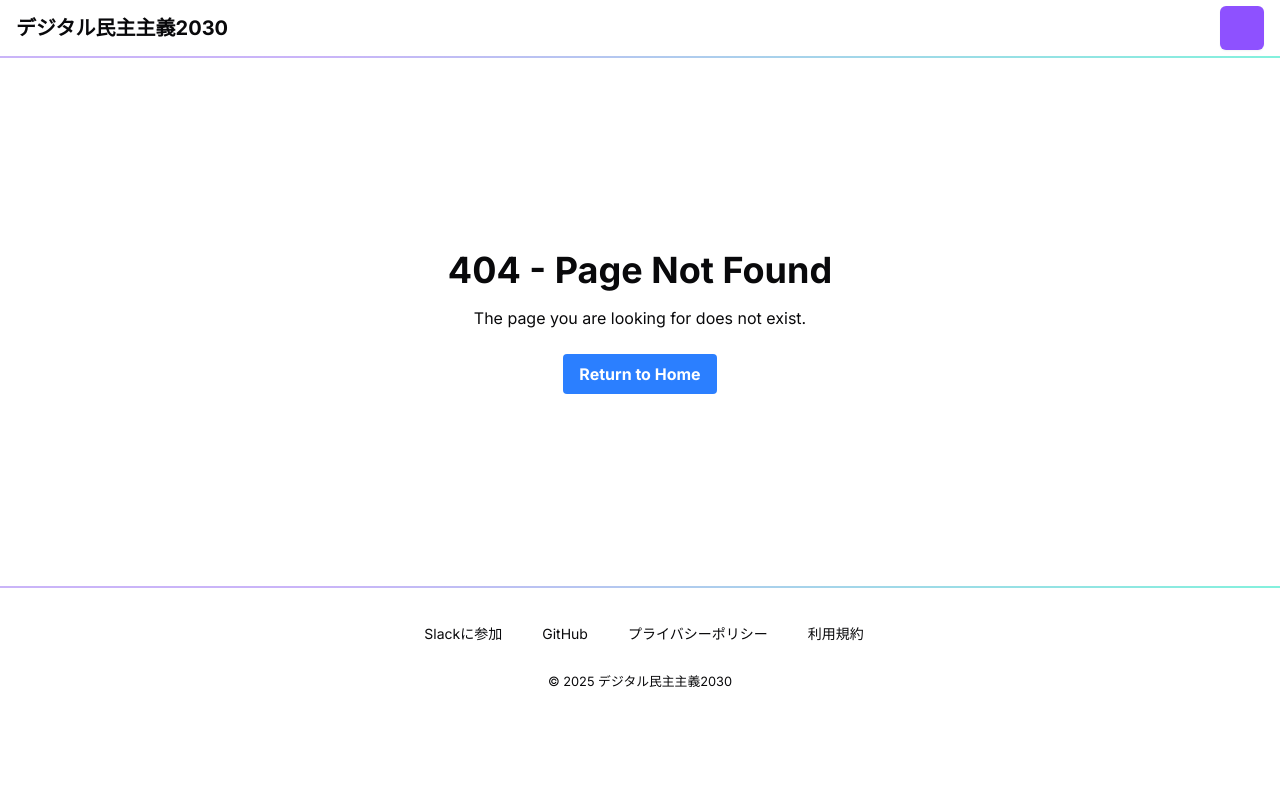
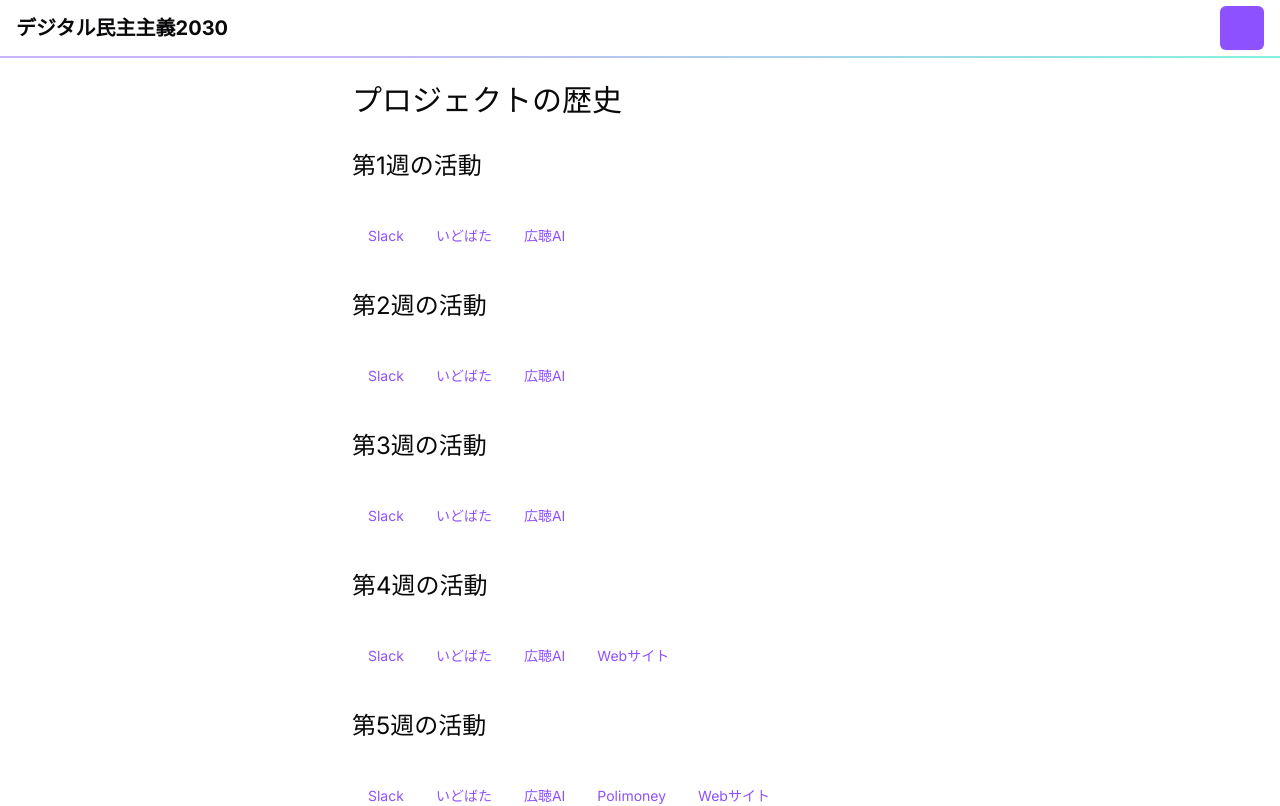
Before and after one commit to moai-redcap/dd2030website, a Next.js app: page /history in a window 1280 px wide. Before the commit this address had no page. Shown: the top 806 px of the page. Built offline with nearby package versions, Linux system fonts and the light colour scheme; some icons are missing; a web font is replaced by a local one.

Commit message:
add history page

```diff
--- /dev/null
+++ b/app/history/[slug]/page.tsx
@@ -0,0 +1,159 @@
+import path from 'path'
+import fs from 'fs'
+import { marked } from 'marked'
+import { Markdown } from '@/components/Markdown'
+import Link from 'next/link'
+import { buttonVariants } from '@/components/ui/button'
+import NavigateNextIcon from '@mui/icons-material/NavigateNext'
+import NavigateBeforeIcon from '@mui/icons-material/NavigateBefore'
+
+export async function generateStaticParams() {
+  // markdownディレクトリのパス
+  const markdownDir = path.join(process.cwd(), 'markdown')
+
+  // ディレクトリ内のファイル一覧を取得
+  const files = fs.readdirSync(markdownDir)
+
+  // githubまたはslackで始まる.mdファイルのみを抽出し、拡張子を除去してスラッグとして使用
+  return files
+    .filter(
+      (file) => file.endsWith('.md') && (file.startsWith('github') || file.startsWith('slack')),
+    )
+    .map((file) => ({
+      slug: file.replace(/\.md$/, ''),
+    }))
+}
+
+type PageProps = {
+  params: Promise<{
+    slug: string
+  }>
+}
+
+export default async function Page({ params }: PageProps) {
+  const slug = (await params).slug
+
+  // ファイルパスを構築
+  const filePath = path.join(process.cwd(), 'markdown', `${slug}.md`)
+
+  // ファイルが存在するか確認
+  if (!fs.existsSync(filePath)) {
+    // ファイルが存在しない場合はデフォルトのabout.mdを表示
+    return (
+      <section>
+        <p>ファイルが存在しません。</p>
+        <Link href="/">トップページへ</Link>
+      </section>
+    )
+  }
+
+  // ファイルが存在する場合はそのファイルを表示
+  const markdown = fs.readFileSync(filePath, 'utf-8')
+  const content = await marked(markdown)
+
+  // ナビゲーションリンクの生成
+  const navigation = generateNavigationLinks(slug)
+
+  return (
+    <div>
+      <Markdown content={content} />
+
+      {/* ナビゲーションリンク */}
+      <div className="mt-2 mb-1 flex justify-center items-center gap-4">
+        {navigation.prev ? (
+          <Link
+            href={`/activity/${navigation.prev}`}
+            passHref
+            className={`${buttonVariants()} h-11`}
+          >
+            <NavigateBeforeIcon />
+            前へ
+            <span></span>
+          </Link>
+        ) : (
+          <div></div>
+        )}
+
+        <Link href="/activity" passHref>
+          一覧に戻る
+        </Link>
+
+        {navigation.next ? (
+          <Link
+            href={`/activity/${navigation.next}`}
+            passHref
+            className={`${buttonVariants()} h-11`}
+          >
+            <span></span>次へ
+            <NavigateNextIcon />
+          </Link>
+        ) : (
+          <div></div>
+        )}
+      </div>
+    </div>
+  )
+}
+
+// ナビゲーションリンクを生成する関数
+function generateNavigationLinks(currentSlug: string): {
+  prev: string | null
+  next: string | null
+} {
+  const result = {
+    prev: null as string | null,
+    next: null as string | null,
+  }
+
+  // markdownディレクトリのパス
+  const markdownDir = path.join(process.cwd(), 'markdown')
+
+  // ディレクトリ内のファイル一覧を取得
+  const files = fs.readdirSync(markdownDir)
+
+  // 現在のslugからファイル名を取得
+  // const currentFile = `${currentSlug}.md`
+
+  // slugから数値部分を抽出する正規表現
+  const numRegex = /(\d+)w/
+  const match = currentSlug.match(numRegex)
+
+  if (match) {
+    const currentNum = parseInt(match[1], 10)
+    const prevNum = currentNum - 1
+    const nextNum = currentNum + 1
+
+    // プレフィックスとサフィックスを取得
+    let prevSlug = ''
+    let nextSlug = ''
+
+    if (currentSlug.startsWith('slack')) {
+      // Slackの場合は単純に数字を変更
+      prevSlug = `slack${prevNum}w`
+      nextSlug = `slack${nextNum}w`
+    } else if (currentSlug.startsWith('github')) {
+      // GitHubの場合はプロジェクト名部分を保持
+      const projectPart = currentSlug.substring(currentSlug.indexOf('-'))
+      prevSlug = `github${prevNum}w${projectPart}`
+      nextSlug = `github${nextNum}w${projectPart}`
+    }
+
+    // 前のファイルを確認
+    if (prevSlug) {
+      const prevFile = `${prevSlug}.md`
+      if (files.includes(prevFile)) {
+        result.prev = prevSlug
+      }
+    }
+
+    // 次のファイルを確認
+    if (nextSlug) {
+      const nextFile = `${nextSlug}.md`
+      if (files.includes(nextFile)) {
+        result.next = nextSlug
+      }
+    }
+  }
+
+  return result
+}
--- /dev/null
+++ b/app/history/page.tsx
@@ -0,0 +1,129 @@
+import path from 'path'
+import fs from 'fs'
+import Link from 'next/link'
+import { buttonVariants } from '@/components/ui/button'
+
+export default async function Page() {
+  const markdownDir = path.join(process.cwd(), 'markdown')
+
+  const files = fs.readdirSync(markdownDir)
+
+  // const historyFiles = files.filter(
+  //   (file) => file.startsWith('history') && file.endsWith('.md'),
+  // )
+  const slackFiles = files.filter(
+    (file) => file.startsWith('slack') && file.endsWith('.md'),
+  )
+  const githubFiles = files.filter(
+    (file) => file.startsWith('github') && file.endsWith('.md'),
+  )
+
+  const getSlugFromFilename = (filename: string) => filename.replace('.md', '')
+
+
+  const getProjectFromFilename = (filename: string) => {
+    if (filename.startsWith('github')) {
+      const match = filename.match(/github\d+w-(.+)\.md/)
+      return match && match[1] ? match[1] : 'unknown'
+    }
+    return 'unknown'
+  }
+
+  const getWeekFromFilename = (filename: string) => {
+    if (filename.startsWith('slack') || filename.startsWith('github') || filename.startsWith('history')) {
+      const match = filename.match(/(?:slack|github|history)(\d+)w/)
+      return match && match[1] ? parseInt(match[1], 10) : 0
+    }
+    return 0
+  }
+
+  const getProjectDisplayName = (projectName: string) => {
+    switch (projectName) {
+      case 'kouchou-ai':
+        return '広聴AI'
+      case 'idobata':
+        return 'いどばた'
+      case 'polimoney':
+        return 'Polimoney'
+      case 'website':
+        return 'Webサイト'
+      default:
+        return projectName.charAt(0).toUpperCase() + projectName.slice(1)
+    }
+  }
+
+  const weeklyActivities = {} as Record<
+    number,
+    { slack: string[]; github: Record<string, string[]> }
+  >
+
+  slackFiles.forEach((file) => {
+    const week = getWeekFromFilename(file)
+    if (!weeklyActivities[week]) {
+      weeklyActivities[week] = { slack: [], github: {} }
+    }
+    weeklyActivities[week].slack.push(file)
+  })
+
+  githubFiles.forEach((file) => {
+    const week = getWeekFromFilename(file)
+    const project = getProjectFromFilename(file)
+
+    if (!weeklyActivities[week]) {
+      weeklyActivities[week] = { slack: [], github: {} }
+    }
+
+    if (!weeklyActivities[week].github[project]) {
+      weeklyActivities[week].github[project] = []
+    }
+
+    weeklyActivities[week].github[project].push(file)
+  })
+
+  // historyFiles.forEach((file) => {
+  //   // FIXME: implement
+  // })
+  const sortedWeeks = Object.keys(weeklyActivities)
+    .map((week) => parseInt(week, 10))
+    .sort((a, b) => a - b)
+
+  return (
+    <section className="mx-auto max-w-xl">
+      <h2 className="text-3xl">プロジェクトの歴史</h2>
+
+      {/* 週ごとの活動記録（時系列順） */}
+      {sortedWeeks.map((week) => (
+        <section key={week}>
+          <h3 className="text-2xl mt-8 mb-4">第{week}週の活動</h3>
+
+          {/* Slack活動 */}
+          {weeklyActivities[week].slack.map((file) => (
+            <Link key={file}
+              href={`/history/${getSlugFromFilename(file)}`}
+              className={`${buttonVariants({ variant: 'link' })} h-11 mt-4`}
+            >
+              Slack
+            </Link>
+          ))}
+          {
+            Object.entries(weeklyActivities[week].github).map(
+              ([project, files]) => (
+
+                files.map((file) => (
+                  <Link key={file}
+                    href={`/history/${getSlugFromFilename(file)}`}
+                    className={`${buttonVariants({ variant: 'link' })} h-11 mt-4`}
+                  >
+                    {getProjectDisplayName(project)}
+                  </Link>
+                )))
+            )
+          }
+        </section >
+      ))
+      }
+
+
+    </section >
+  )
+}
```
